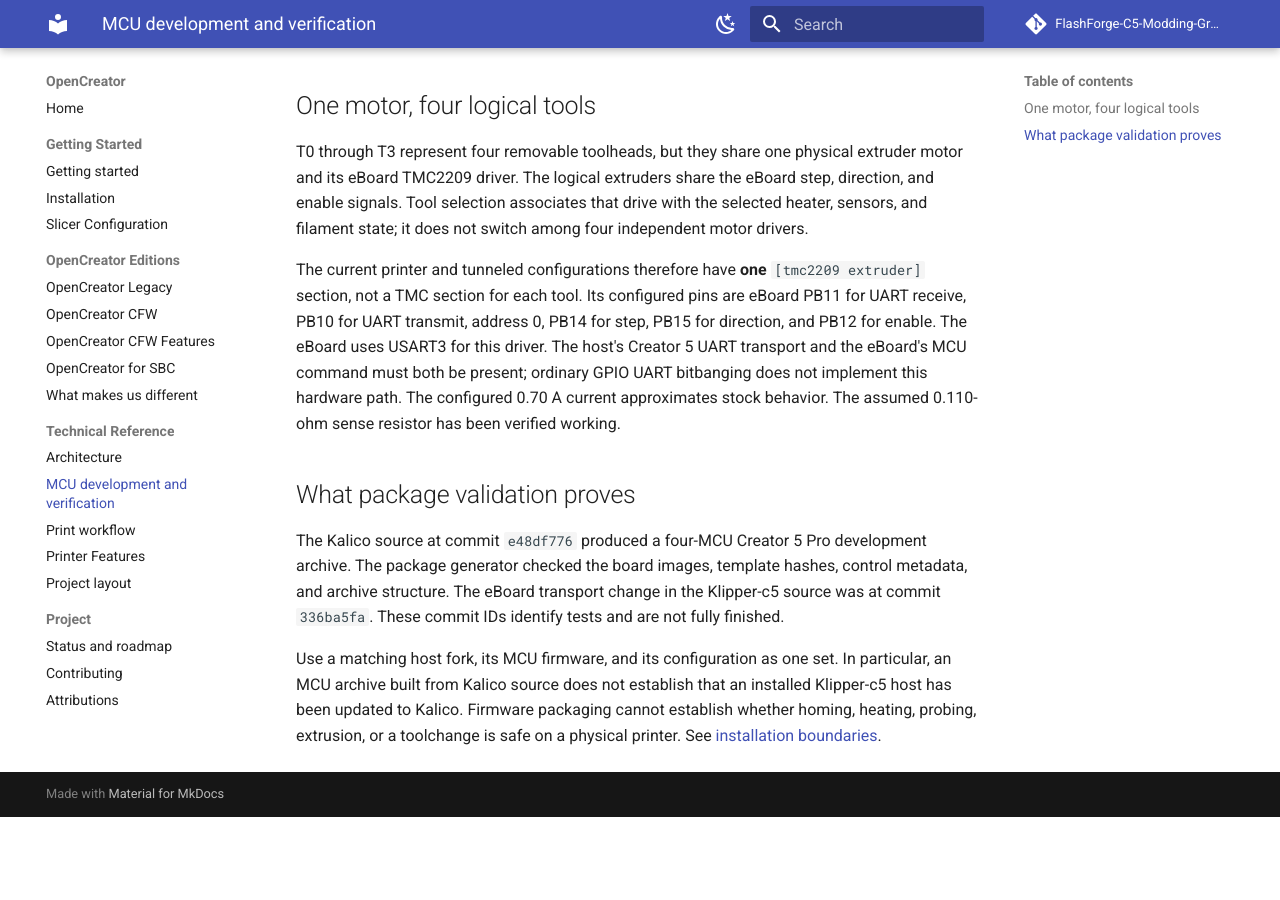
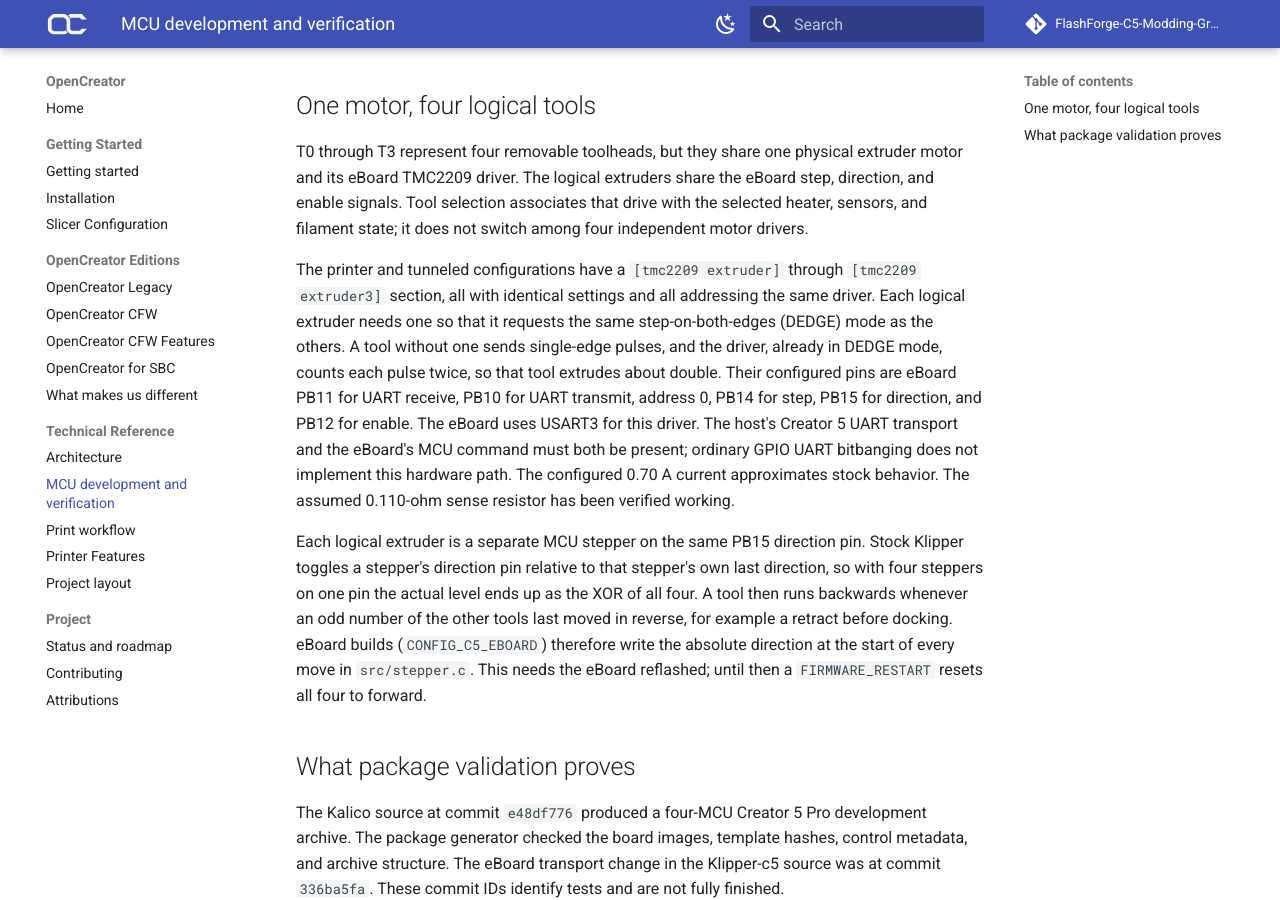
Before and after one commit to FlashForge-C5-Modding-Group/OpenCreator, an MkDocs documentation site: the page built from docs/mcu-development.md, in a window 1280 px wide and 900 px high, scrolled down 561 px. Built offline with MkDocs 1.6.1 and Material for MkDocs 9.7.7, drawn with Linux system fonts in a browser that asks for light colours; comment, search, counter and statistics services are not loaded; before the commit the page ends 1378 px from its top, so only the background shows below that.

Commit message:
lots of new additions

```diff
--- a/docs/mcu-development.md
+++ b/docs/mcu-development.md
@@ -28,14 +28,27 @@ eBoard step, direction, and enable signals. Tool selection associates that
 drive with the selected heater, sensors, and filament state; it does not switch
 among four independent motor drivers.
 
-The current printer and tunneled configurations therefore have **one**
-`[tmc2209 extruder]` section, not a TMC section for each tool. Its configured
-pins are eBoard PB11 for UART receive, PB10 for UART transmit, address 0,
+The printer and tunneled configurations have a `[tmc2209 extruder]` through
+`[tmc2209 extruder3]` section, all with identical settings and all addressing
+the same driver. Each logical extruder needs one so that it requests the same
+step-on-both-edges (DEDGE) mode as the others. A tool without one sends
+single-edge pulses, and the driver, already in DEDGE mode, counts each pulse
+twice, so that tool extrudes about double. Their configured pins are eBoard PB11 for UART receive, PB10 for UART transmit, address 0,
 PB14 for step, PB15 for direction, and PB12 for enable. The eBoard uses USART3
 for this driver. The host's Creator 5 UART transport and the eBoard's MCU
 command must both be present; ordinary GPIO UART bitbanging does not implement
 this hardware path. The configured 0.70 A current approximates stock behavior.
 The assumed 0.110-ohm sense resistor has been verified working.
+
+Each logical extruder is a separate MCU stepper on the same PB15 direction
+pin. Stock Klipper toggles a stepper's direction pin relative to that
+stepper's own last direction, so with four steppers on one pin the actual
+level ends up as the XOR of all four. A tool then runs backwards whenever an
+odd number of the other tools last moved in reverse, for example a retract
+before docking. eBoard builds (`CONFIG_C5_EBOARD`) therefore write the
+absolute direction at the start of every move in `src/stepper.c`. This needs
+the eBoard reflashed; until then a `FIRMWARE_RESTART` resets all four to
+forward.
 
 ## What package validation proves
 
--- a/mkdocs.yml
+++ b/mkdocs.yml
@@ -6,6 +6,8 @@ edit_uri: edit/main/docs/
 
 theme:
   name: material
+  logo: assets/logo.svg
+  favicon: assets/favicon.svg
   features:
     - navigation.sections
     - content.action.edit
```
Also changed, not shown: docs/architecture.md (+3 -1 lines), docs/cfwfeatures.md (+1 -0 lines), docs/printer-features.md (+18 -0 lines), docs/assets/favicon.svg (added), docs/assets/logo.svg (added).
